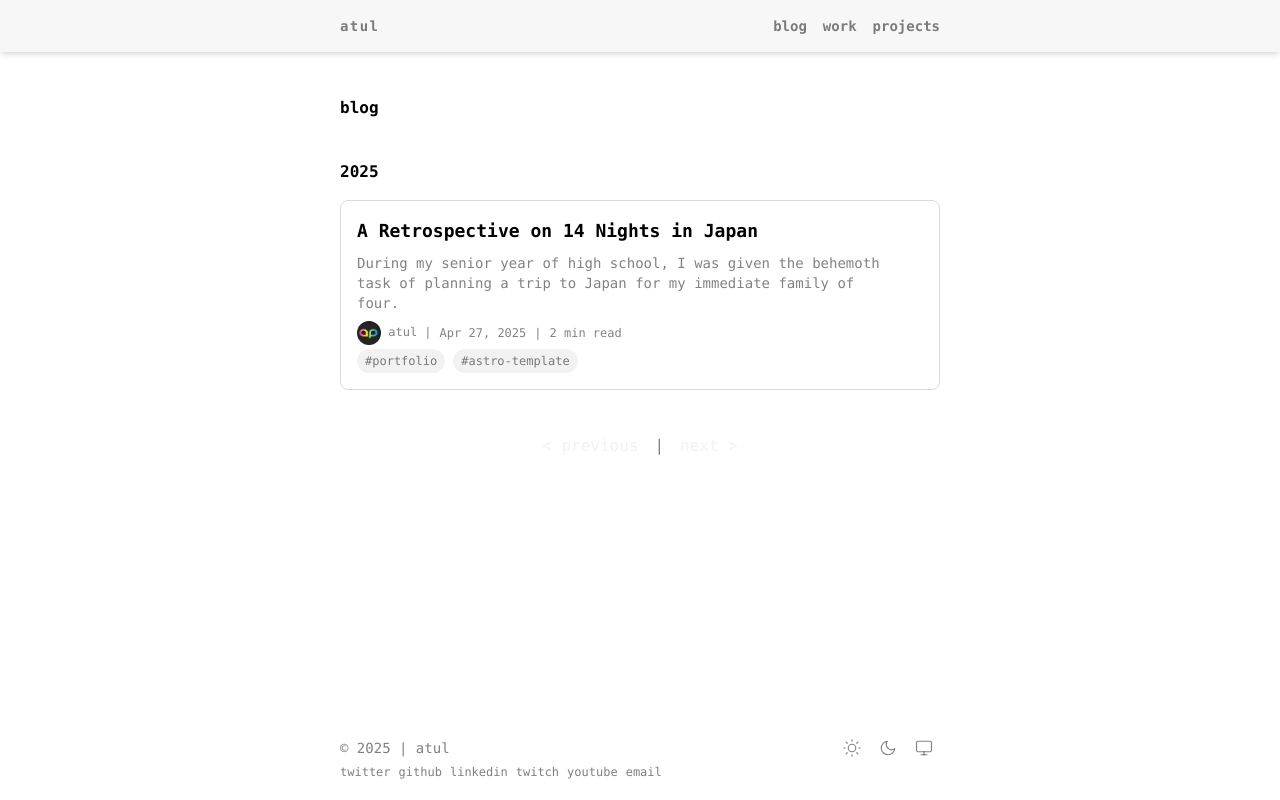
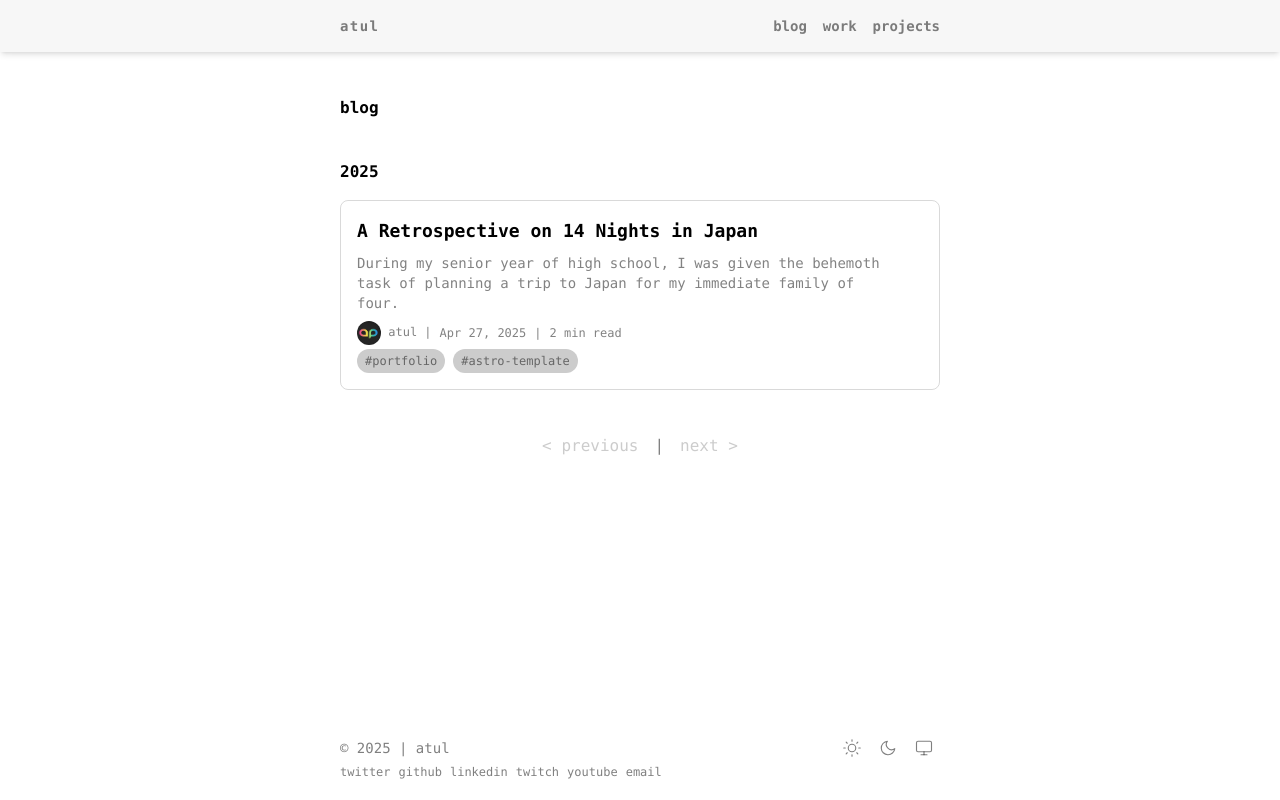
Before and after one commit to ap-atul/ap-atul.github.io, an Astro site: page /blog in a window 1280 px wide. Built offline with nearby package versions, Linux system fonts and the light colour scheme; Astro itself is replaced by a stand-in of ours; a web font is replaced by a local one.

Commit message:
color fixes

```diff
--- a/src/components/Pagination.astro
+++ b/src/components/Pagination.astro
@@ -15,7 +15,7 @@ const nextUrl = currentPage < totalPages ? `${base}/${currentPage + 1}` : "#";
   <a
     class={cn(
       "px-2 py-1 rounded-md",
-      currentPage == 1 ? "text-muted" : "hover:bg-muted "
+      currentPage == 1 ? "text-muted" : "hover:bg-muted"
     )}
     href={prevUrl}>{"< previous"}</a
   >
@@ -23,7 +23,7 @@ const nextUrl = currentPage < totalPages ? `${base}/${currentPage + 1}` : "#";
   <a
     class={cn(
       "px-2 py-1 rounded-md",
-      currentPage == 1 ? "text-muted" : "hover:bg-muted "
+      currentPage == totalPages ? "text-muted" : "hover:bg-muted "
     )}
     href={nextUrl}>{"next >"}</a
   >
--- a/src/styles/global.css
+++ b/src/styles/global.css
@@ -7,7 +7,7 @@
   :root {
     --background: 0 0% 3.9%;
     --foreground: 0 0% 98%;
-    --muted: 0 0% 95%;
+    --muted: 0 0% 80%;
 
     --primary-foreground: #000000;
     --secondary-foreground: #121212;
```
